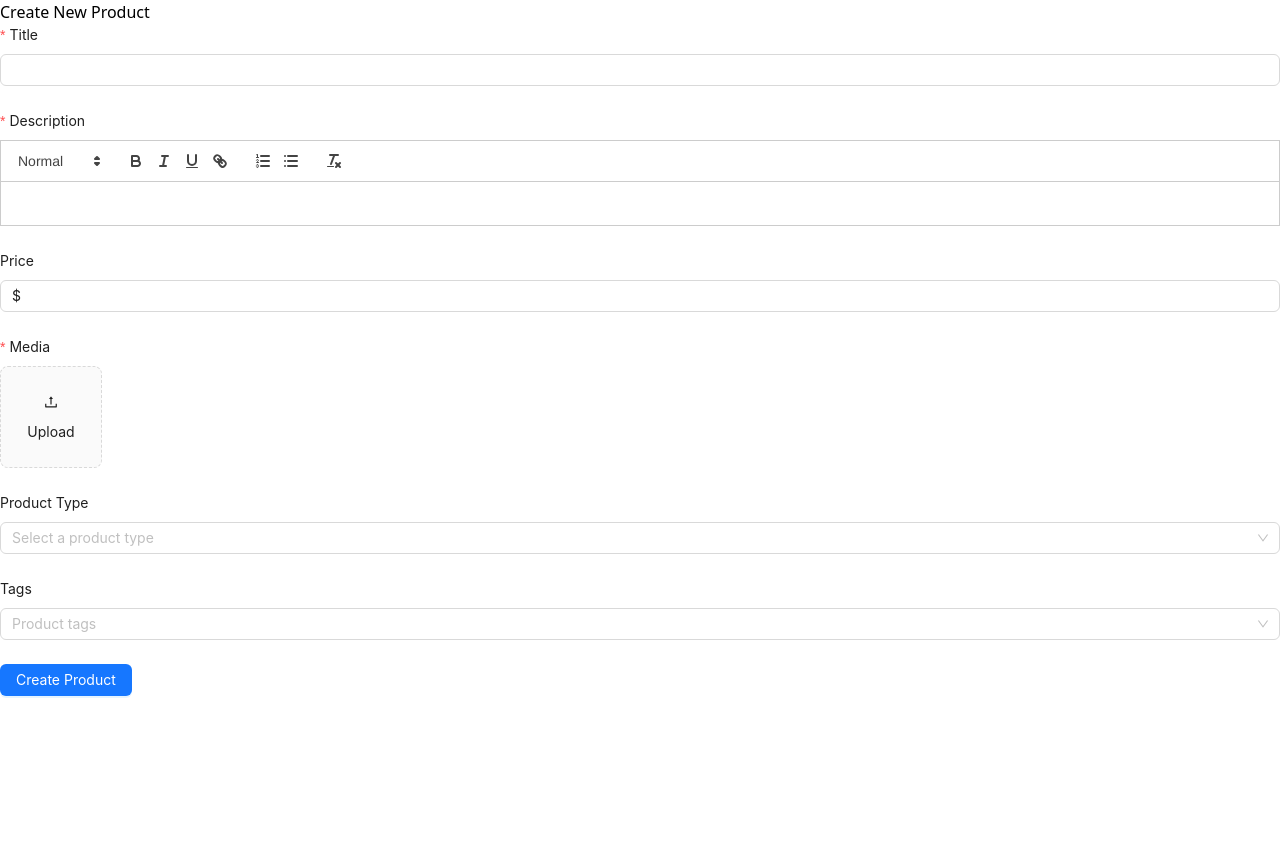
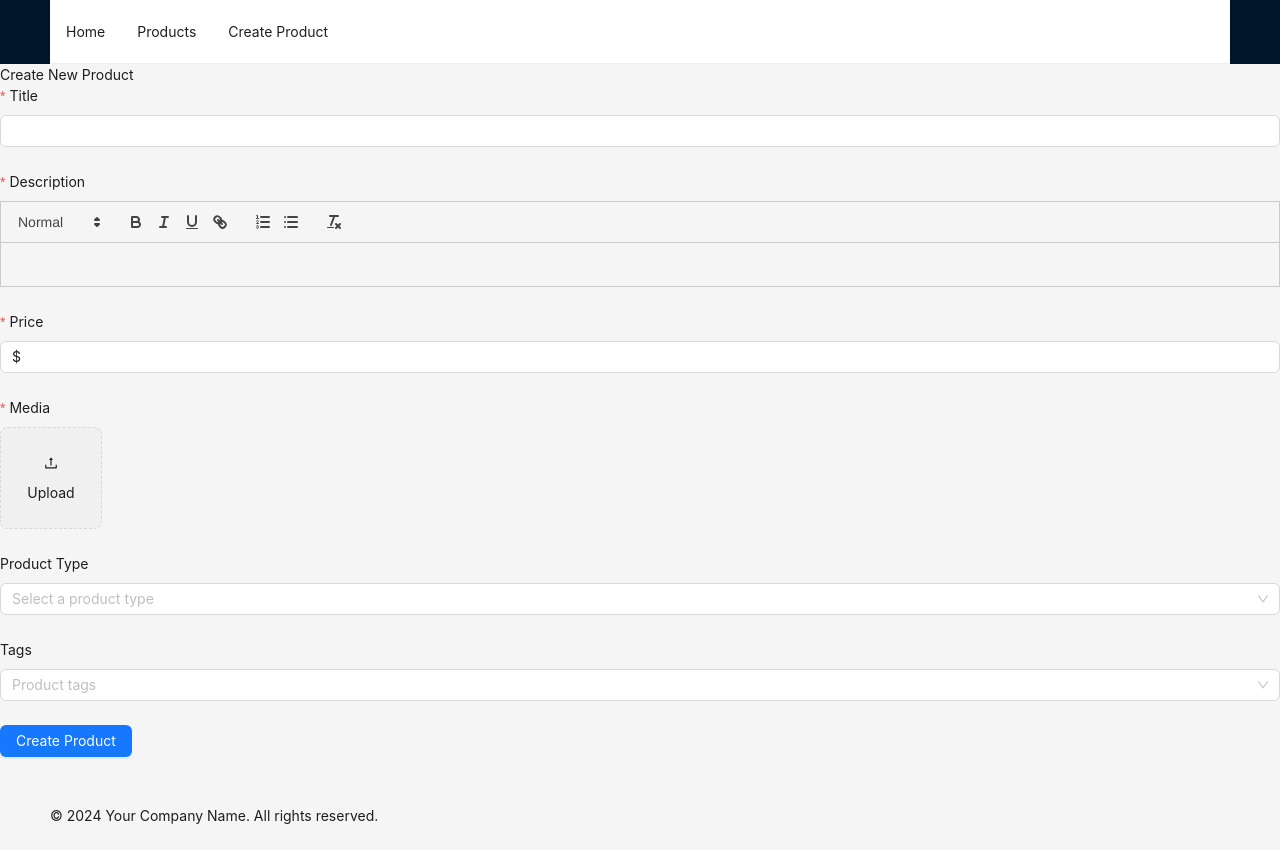
Before and after one commit to DangLjnh/uid-test-react-linhdang, a React (Vite) app: page /create-product in a window 1280 px wide. Before the commit the page ends 800 px from the top, so only its background shows below. Built offline with nearby package versions, Linux system fonts and the light colour scheme.

Commit message:
update: improve create product & add layout

```diff
--- /dev/null
+++ b/db.json
@@ -0,0 +1,36 @@
+{
+    "products": [
+      {
+        "id": 1,
+        "title": "Wireless Headphones",
+        "description": "High-quality wireless headphones with noise-cancellation.",
+        "price": 150.00,
+        "media": [
+          "image1.jpg",
+          "image2.jpg"
+        ],
+        "tags": ["electronics", "audio", "wireless"],
+        "product_type": "Headphones"
+      },
+      {
+        "id": 2,
+        "title": "Smartphone",
+        "description": "Latest model smartphone with high-resolution display and powerful processor.",
+        "price": 899.99,
+        "media": [
+          "smartphone_front.jpg"
+        ],
+        "tags": ["electronics", "mobile", "smartphone"],
+        "product_type": "Mobile"
+      },
+      {
+        "id": 3,
+        "title": "Leather Wallet",
+        "description": "Premium quality leather wallet with multiple card slots.",
+        "price": 45.00,
+        "media": [
+          "wallet.jpg"
+        ]
+      }
+    ]
+  }
--- a/package.json
+++ b/package.json
@@ -18,6 +18,7 @@
     "postcss": "^8.4.47",
     "react": "^18.3.1",
     "react-dom": "^18.3.1",
+    "react-quill": "^2.0.0",
     "react-redux": "^9.1.2",
     "react-router-dom": "^6.27.0",
     "redux": "^5.0.1",
--- a/src/App.jsx
+++ b/src/App.jsx
@@ -1,4 +1,3 @@
-// import React from 'react';
 import { BrowserRouter as Router, Route, Routes } from 'react-router-dom';
 import { Provider } from 'react-redux';
 import store from './states/store';
@@ -7,16 +6,19 @@ import store from './states/store';
 import Home from './pages/home/Home';
 import Products from './pages/products/Products';
 import CreateProduct from './pages/create-product/CreateProduct';
+import AppLayout from './layouts/AppLayout';
 
 function App() {
   return (
     <Provider store={store}>
       <Router>
-        <Routes>
-          <Route path="/" element={<Home />} />
-          <Route path="/products" element={<Products />} />
-          <Route path="/create-product" element={<CreateProduct />} />
-        </Routes>
+        <AppLayout>
+          <Routes>
+            <Route path="/" element={<Home />} />
+            <Route path="/products" element={<Products />} />
+            <Route path="/create-product" element={<CreateProduct />} />
+          </Routes>
+        </AppLayout>
       </Router>
     </Provider>
   );
--- /dev/null
+++ b/src/helpers/utils.js
@@ -0,0 +1,7 @@
+export const formatCurrency = (value) => {
+    return `$ ${value}`.replace(/\B(?=(\d{3})+(?!\d))/g, ',');
+};
+
+export const parseCurrency = (value) => {
+    return value.replace(/\$\s?|(,*)/g, '');
+};
--- /dev/null
+++ b/src/layouts/AppLayout.jsx
@@ -0,0 +1,41 @@
+// import React from 'react';
+import { Layout, Menu } from 'antd';
+import PropTypes from 'prop-types';
+import { Link } from 'react-router-dom';
+
+const { Header, Content, Footer } = Layout;
+
+const AppLayout = ({ children }) => {
+  return (
+    <Layout className="min-h-screen">
+      <Header className="bg-white">
+        <div className="max-w-7xl mx-auto">
+          <Menu mode="horizontal" className="border-b-0">
+            <Menu.Item key="home">
+              <Link to="/">Home</Link>
+            </Menu.Item>
+            <Menu.Item key="products">
+              <Link to="/products">Products</Link>
+            </Menu.Item>
+            <Menu.Item key="create-product">
+              <Link to="/create-product">Create Product</Link>
+            </Menu.Item>
+          </Menu>
+        </div>
+      </Header>
+      <Content className="flex-grow">
+        <div className="max-w-7xl mx-auto py-6 sm:px-6 lg:px-8">
+          {children}
+        </div>
+      </Content>
+      <Footer className="text-center">
+        © {new Date().getFullYear()} Your Company Name. All rights reserved.
+      </Footer>
+    </Layout>
+  );
+};
+AppLayout.propTypes = {
+  children: PropTypes.node.isRequired,
+};
+
+export default AppLayout;
--- a/src/pages/create-product/CreateProduct.jsx
+++ b/src/pages/create-product/CreateProduct.jsx
@@ -3,7 +3,7 @@ import { Form, Input, InputNumber, Upload, Button, Select, message } from 'antd'
 import { UploadOutlined } from '@ant-design/icons';
 import ReactQuill from 'react-quill';
 import 'react-quill/dist/quill.snow.css';
-import { validatePrice } from '../../helpers/validateForm';
+import { formatCurrency, parseCurrency } from '../../helpers/utils';
 
 const { Option } = Select;
 
@@ -56,11 +56,14 @@ const CreateProduct = () => {
           <Form.Item
             name="price"
             label="Price"
-            rules={[{ validator: validatePrice }]}
+            rules={[
+                { required: true, message: 'Please input the product price!' },
+                { type: 'number', min: 0, message: 'Price must be a positive number!' }
+            ]}
           >
             <InputNumber
-              formatter={value => `$ ${value}`.replace(/\B(?=(\d{3})+(?!\d))/g, ',')}
-              parser={value => value.replace(/\$\s?|(,*)/g, '')}
+              formatter={formatCurrency}
+              parser={parseCurrency}
               style={{ width: '100%' }}
             />
           </Form.Item>
```
Also changed, not shown: src/helpers/validateForm.js (added, +9 -0 lines), src/helpers/formatDate.js (deleted), 2 other files (tests, documents, lock files or other folders).
